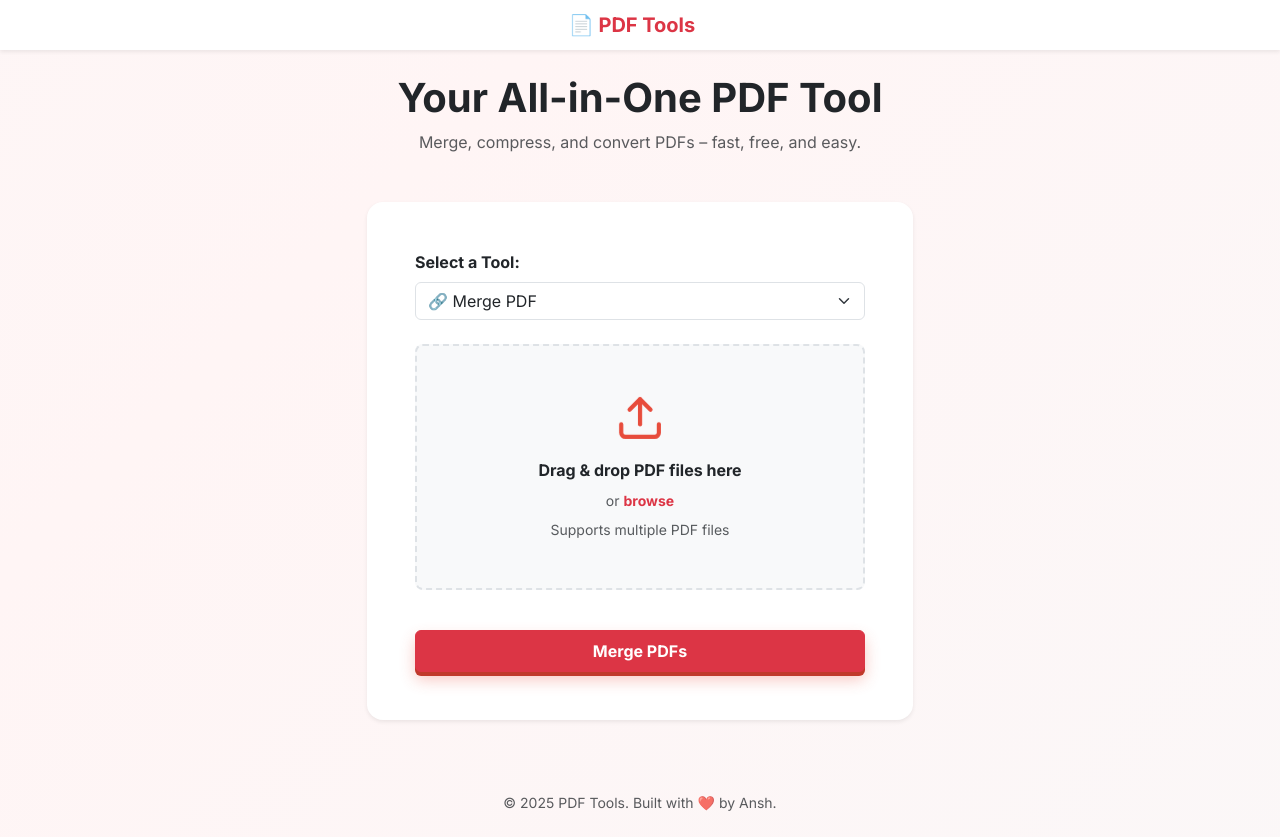
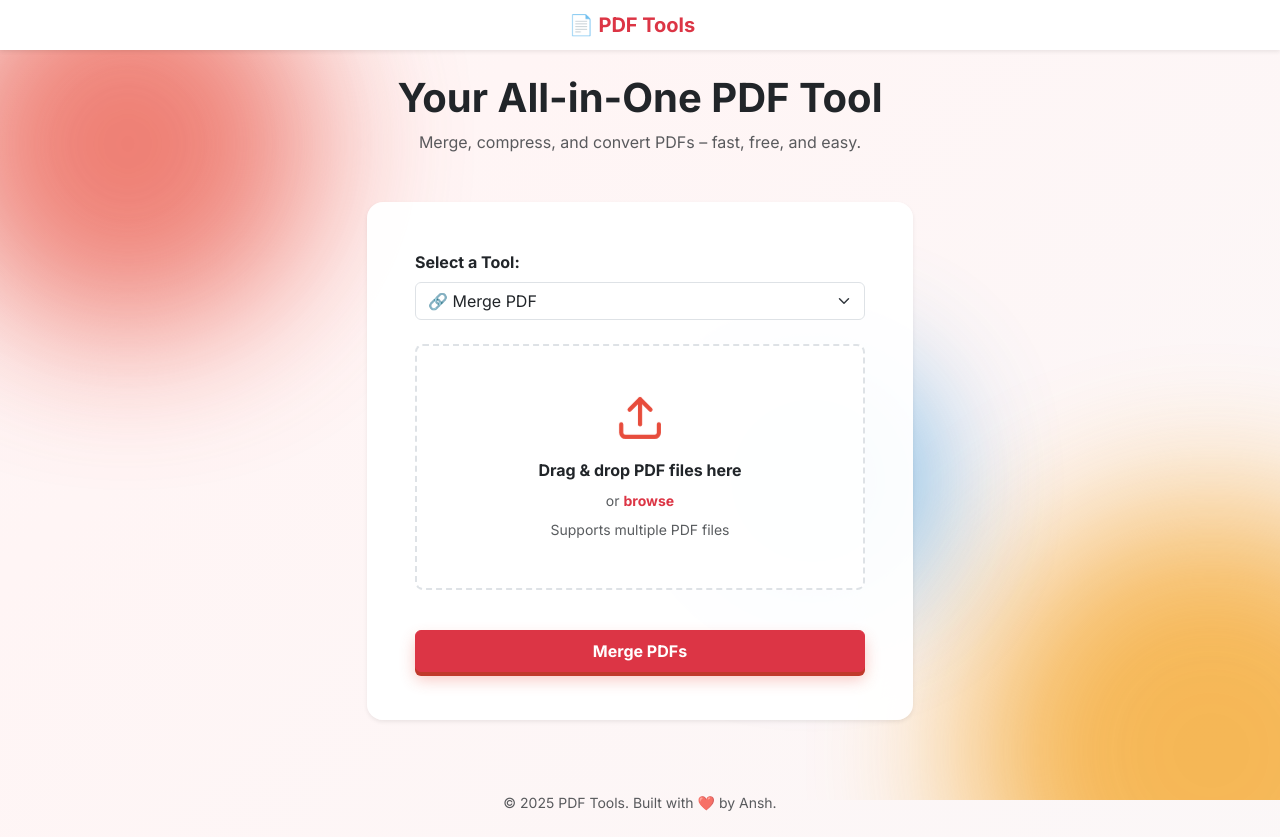
Before and after one commit to Ansh282006/pdf-merger-web, a Flask app: page / in a window 1280 px wide. Run offline with Flask 3, Linux system fonts and the light colour scheme; some libraries are stand-ins or nearby versions.

Commit message:
chore: add style.css and fix animation

```diff
--- a/static/style.css
+++ b/static/style.css
@@ -1,10 +1,13 @@
-/* Simple, clean styles with smooth animations */
+/* ============================================
+   Base Styles & Animated Gradient Background
+   ============================================ */
 body {
     background: linear-gradient(-45deg, #f8f9fa, #fff5f5, #f8f9fa, #ffeaea);
     background-size: 400% 400%;
     animation: gradientBG 15s ease infinite;
     font-family: 'Inter', sans-serif;
     min-height: 100vh;
+    overflow-x: hidden;
 }
 
 @keyframes gradientBG {
@@ -13,9 +16,74 @@ body {
     100% { background-position: 0% 50%; }
 }
 
-/* Card Hover Lift */
+/* ============================================
+   Floating Background Shapes
+   ============================================ */
+.bg-shapes {
+    position: fixed;
+    top: 0;
+    left: 0;
+    width: 100%;
+    height: 100%;
+    z-index: -1; /* Puts shapes BEHIND everything */
+    overflow: hidden;
+    pointer-events: none; /* Prevents shapes from blocking clicks */
+}
+
+.shape {
+    position: absolute;
+    border-radius: 50%;
+    filter: blur(70px); /* Soft, blurry blob effect */
+    opacity: 0.4;
+    animation: float 12s infinite ease-in-out alternate;
+    transition: animation-duration 0.5s ease, opacity 0.5s ease;
+}
+
+/* --- Magic Hover Trick: Speeds up shapes when hovering the page --- */
+body:hover .shape {
+    animation-duration: 4s; /* Speeds up from 12s to 4s */
+    opacity: 0.7;           /* Makes them slightly more visible */
+}
+
+/* --- Shape Positions & Colors --- */
+.shape-1 {
+    width: 350px;
+    height: 350px;
+    background: #e74c3c; /* Primary Red */
+    top: -80px;
+    left: -80px;
+}
+
+.shape-2 {
+    width: 450px;
+    height: 450px;
+    background: #f39c12; /* Bright Orange */
+    bottom: -120px;
+    right: -120px;
+    animation-delay: -3s;
+}
+
+.shape-3 {
+    width: 250px;
+    height: 250px;
+    background: #3498db; /* Soft Blue */
+    top: 40%;
+    left: 55%;
+    animation-delay: -6s;
+}
+
+@keyframes float {
+    0% { transform: translate(0, 0) scale(1); }
+    50% { transform: translate(40px, 60px) scale(1.1); }
+    100% { transform: translate(-30px, 30px) scale(0.9); }
+}
+
+/* ============================================
+   Card & Dropdown Styles
+   ============================================ */
 .card {
     transition: transform 0.3s ease, box-shadow 0.3s ease;
+    background: rgba(255, 255, 255, 0.95); /* Slight transparency to see shapes */
 }
 
 .card:hover {
@@ -23,7 +91,6 @@ body {
     box-shadow: 0 15px 30px rgba(0, 0, 0, 0.1) !important;
 }
 
-/* Tool Select Dropdown */
 .tool-select {
     transition: border-color 0.3s ease, box-shadow 0.3s ease;
 }
@@ -33,12 +100,15 @@ body {
     box-shadow: 0 0 0 0.25rem rgba(231, 76, 60, 0.25);
 }
 
-/* Custom Dropzone Styling */
+/* ============================================
+   Dropzone Styles
+   ============================================ */
 .dropzone {
     position: relative;
     border: 2px dashed #dee2e6 !important;
     transition: all 0.3s ease;
     cursor: pointer;
+    background: rgba(255, 255, 255, 0.8) !important;
 }
 
 .dropzone:hover, .dropzone.dragover {
@@ -47,7 +117,6 @@ body {
     transform: scale(1.02);
 }
 
-/* Invisible file input that covers the dropzone */
 .file-input {
     position: absolute;
     inset: 0;
@@ -56,7 +125,9 @@ body {
     z-index: 10;
 }
 
-/* File list styling */
+/* ============================================
+   File List Styles
+   ============================================ */
 .file-item {
     display: flex;
     justify-content: space-between;
@@ -86,7 +157,9 @@ body {
     transform: scale(1.2);
 }
 
-/* 3D Push Button Effect */
+/* ============================================
+   3D Push Button Effect
+   ============================================ */
 .btn-merge {
     transition: all 0.2s ease;
     box-shadow: 0 4px 0 #c0392b, 0 8px 15px rgba(231, 76, 60, 0.3);
```
